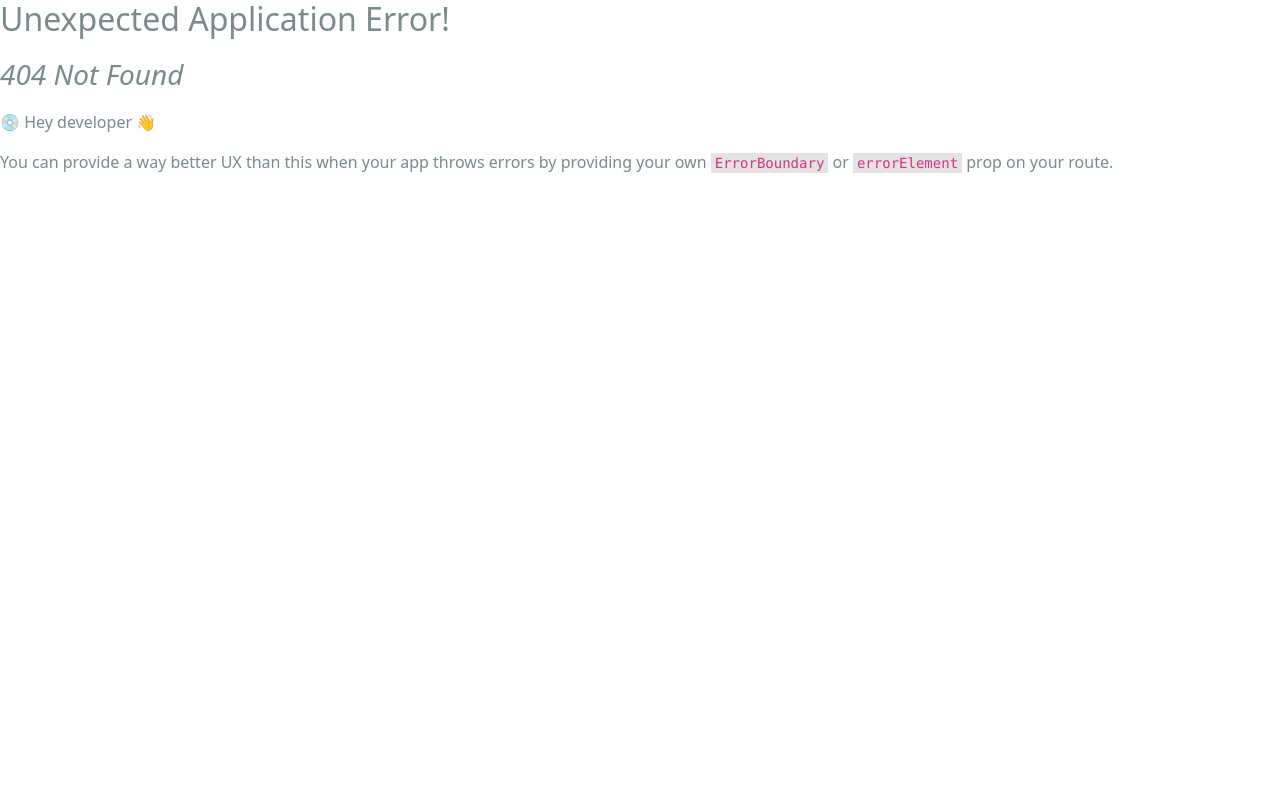
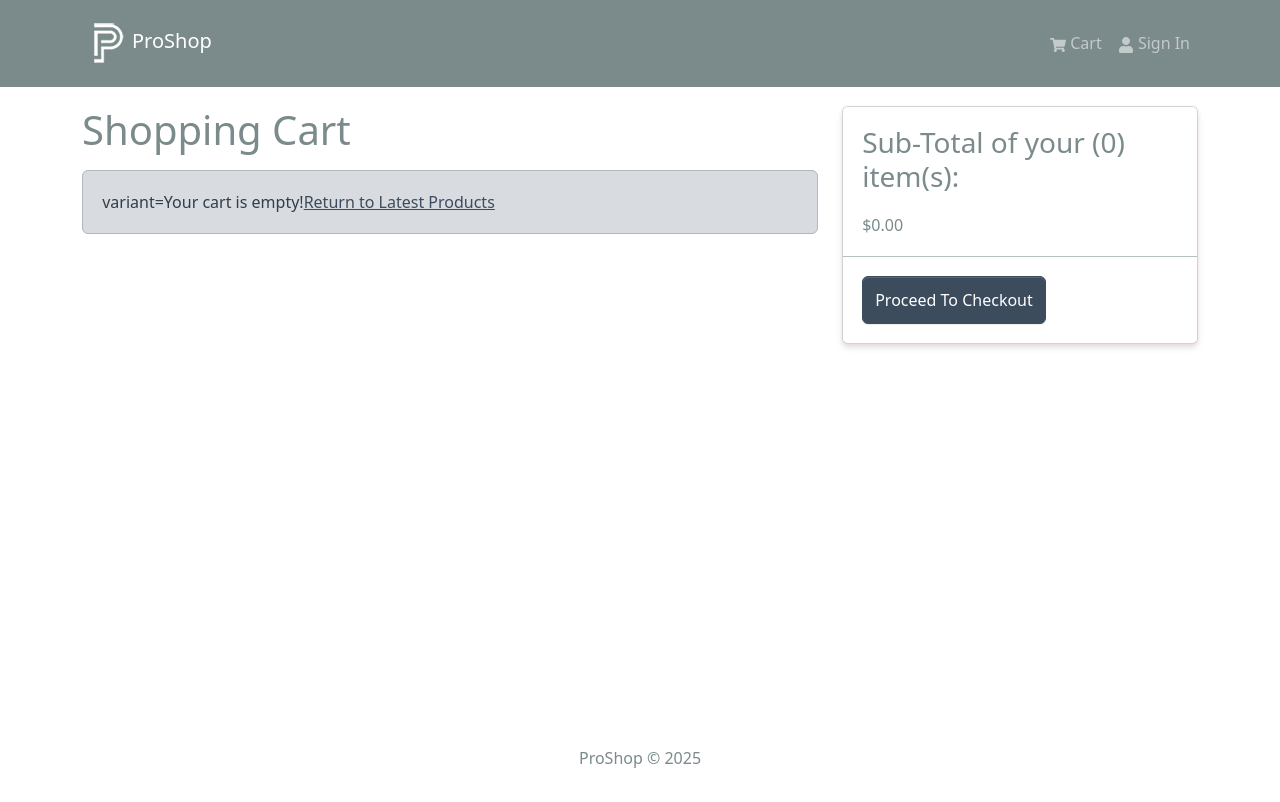
Before and after one commit to eSteemRoller/proshop-v2-demo, a React (Create React App) app in the folder frontend/: page /cart in a window 1280 px wide. Before the commit this address had no page. Shown: the top 802 px of the page. Built offline with nearby package versions, Linux system fonts and the light colour scheme.

Commit message:
Thirtyfirst (Add To Cart, Part 2) commit

```diff
--- a/frontend/src/components/Header.jsx
+++ b/frontend/src/components/Header.jsx
@@ -1,26 +1,36 @@
 
-import { Navbar, Nav, Container } from 'react-bootstrap';
+import { Navbar, Nav, Container, Badge } from 'react-bootstrap';
 import { FaShoppingCart, FaUser } from 'react-icons/fa';
 import { Link } from 'react-router-dom';
+import { useSelector } from 'react-redux';
 import logo from '../assets/logo.png';
 
 // import { useNavigate } from 'react-router-dom';
 
 
 export default function Header() {
+  const { cartItems } = useSelector((cartState) => cartState.cart);
+
   return (
     <header>
-            <Navbar bg='dark' variant='dark' expand='md' collapseOnSelect>
+      <Navbar bg="dark" variant="dark" expand="md" collapseOnSelect>
         <Container>
           <Navbar.Brand as={Link} to="/">
-                        <img src={logo} alt='ProShop logo' />
+            <img src={logo} alt="ProShop logo" />
             ProShop
           </Navbar.Brand>
-                    <Navbar.Toggle aria-controls='basic-navbar-nav'></Navbar.Toggle>
-                    <Navbar.Collapse id='basic-navbar-nav'>
-                        <Nav className='ms-auto'>
+          <Navbar.Toggle aria-controls="basic-navbar-nav"></Navbar.Toggle>
+          <Navbar.Collapse id="basic-navbar-nav">
+            <Nav className="ms-auto">
               <Nav.Link as={Link} to="/cart">
                 <FaShoppingCart /> Cart
+                {
+                  cartItems.length > 0 && (
+                    <Badge pill bg='success' style={{marginLeft: '4px'}}>
+                      { cartItems.reduce((acc, cur) => acc + cur.productQty, 0) }
+                    </Badge>
+                  )
+                }
               </Nav.Link>
               <Nav.Link as={Link} to="/login">
                 <FaUser /> Sign In
--- a/frontend/src/index.js
+++ b/frontend/src/index.js
@@ -13,6 +13,7 @@
 import App from './App';
 import HomeScreen from './screens/HomeScreen';
 import ProductScreen from './screens/ProductScreen';
+import CartScreen from './screens/CartScreen';
 import reportWebVitals from './reportWebVitals';
 
 
@@ -22,6 +23,7 @@
     <Route path='/' element={<App />}>
       <Route index={true} path='/' element={<HomeScreen />} />
       <Route path='/product/:id' element={<ProductScreen />} />
+      <Route path='/cart' element={<CartScreen />} />
     </Route>
   )
 )
--- /dev/null
+++ b/frontend/src/screens/CartScreen.jsx
@@ -0,0 +1,84 @@
+
+import { Link, useNavigate } from 'react-router-dom';
+import { useDispatch, useSelector } from 'react-redux';
+import { Row, Col, ListGroup, Image, Form, Button, Card } from 'react-bootstrap';
+import { FaTrash } from 'react-icons/fa';
+import Message from '../components/Message';
+
+
+export default function CartScreen() {
+  const navigate = useNavigate();
+  const dispatch = useDispatch();
+
+  const cart = useSelector((cartState) => cartState.cart);
+  const { cartItems } = cart;
+
+  return (
+    <Row>
+      <Col md={8}>
+        <h1 style={{marginBottom: '16px'}}>Shopping Cart</h1>
+        { cartItems.length === 0 ? (
+          <Message>
+            Your cart is empty!
+              <Link to='/'>Return to Latest Products</Link>
+          </Message>
+          ) : (
+          <ListGroup variant='flush'>
+            { cartItems.map((item) => (
+              <ListGroup.Item key={ item._id }>
+                <Row>
+                    <Col md={3}>
+                      <Image src={ item.image } alt={ item.name } fluid rounded />
+                    </Col>
+                    <Col md={3}>
+                      <Link to={ `/product/${item._id}` }>{ item.name }</Link>
+                    </Col>
+                    <Col md={2}>
+                      ${ item.price }
+                    </Col>
+                    <Col md={2}>
+                      <Form.Control
+                          as='select'
+                          value={item.productQty}
+                        //   onChange={(e) =>
+                        //     setProductQty(Number(e.target.value))}
+                        >
+                          {[...Array(item.countInStock).keys()].map((x) =>
+                            <option key={x + 1} value={x + 1}>
+                              {x + 1}
+                            </option>)}
+                        </Form.Control>
+                    </Col>
+                    <Col md={2}>
+                      <Button type='button' variant='light'>
+                        <FaTrash />
+                      </Button>
+                    </Col>
+                </Row>
+              </ListGroup.Item>
+            ))}
+          </ListGroup>
+          )
+        }
+      </Col>
+      <Col md={4}>
+        <Card>
+          <ListGroup variant='flush'>
+            <ListGroup.Item>
+              <h3>
+                Sub-Total of your ({ cartItems.reduce((acc, item) => acc + item.productQty, 0) }) item(s):
+              </h3>
+              ${ cartItems.reduce((acc, item) => acc + item.productQty * item.price, 0).
+                toFixed(2) }
+            </ListGroup.Item>
+            <ListGroup.Item>
+              <Button type='button' className='btn-block' disabled={ cartItems.lenth === 0 }>
+                Proceed To Checkout
+              </Button>
+            </ListGroup.Item>
+          </ListGroup>
+        </Card>
+      </Col>
+    </Row>
+  )
+}
--- a/frontend/src/screens/ProductScreen.jsx
+++ b/frontend/src/screens/ProductScreen.jsx
@@ -16,7 +16,7 @@
   const dispatch = useDispatch();
   const navigate = useNavigate();
 
-  const [qty, setQty] = useState(1);
+  const [productQty, setProductQty] = useState(1);
 
   const {
     data: product,
@@ -25,7 +25,7 @@
   } = useGetProductDetailsQuery(productId);
 
   const addToCartHandler = () => {
-    dispatch(addToCart({ ...product, qty }));
+    dispatch(addToCart({ ...product, productQty }));
     navigate('/cart');
   }
 
@@ -86,13 +86,13 @@
                 {product.countInStock > 0 && (
                   <ListGroup.Item>
                     <Row>
-                      <Col>Qty</Col>
+                      <Col>Quantity:</Col>
                       <Col>
                         <Form.Control
                           as='select'
-                          value={qty}
-                          onChange={(event) =>
-                            setQty(Number(event.target.value))}
+                          value={productQty}
+                          onChange={(e) =>
+                            setProductQty(Number(e.target.value))}
                         >
                           {[...Array(product.countInStock).keys()].map((currentItem) =>
                             <option key={currentItem + 1} value={currentItem + 1}>
```
Also changed, not shown: 1 other file (tests, documents, lock files or other folders). Lines whose indentation alone changed are shown as unchanged.
